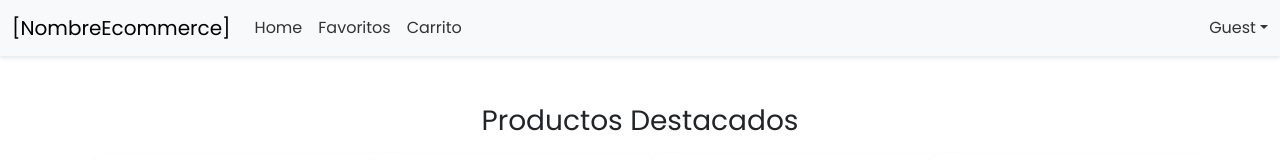
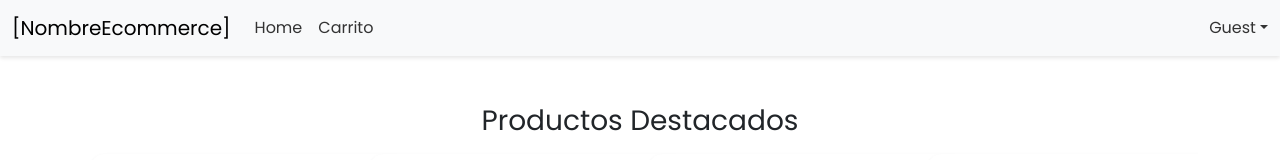
Before and after one commit to LucasAlderete/tpo-api-uade-frontend, a React (Vite) app: page / in a window 1280 px wide. Shown: the top 160 px of the page. Built offline with nearby package versions, Linux system fonts and the light colour scheme; data requests are answered from the project's data file.

Commit message:
Muevo mis favoritos abajo de mi perfil

```diff
--- a/src/components/Header.jsx
+++ b/src/components/Header.jsx
@@ -52,11 +52,6 @@ const Header = () => {
                 </Link>
               </li>
               <li className="nav-item">
-                <Link className="nav-link active" aria-current="page" to="/my-favorites">
-                  Favoritos
-                </Link>
-              </li>
-              <li className="nav-item">
                 <Link className="nav-link" aria-current="page" to="/cart">
                   Carrito
                 </Link>
@@ -84,7 +79,16 @@ const Header = () => {
                           to="/my-profile"
                           aria-current="page"
                         >
-                          My Profile
+                          Mi Perfil
+                        </Link>
+                      </li>
+                      <li>
+                        <Link
+                          className="dropdown-item"
+                          to="/my-favorites"
+                          aria-current="page"
+                        >
+                          Mis Favoritos
                         </Link>
                       </li>
                       <li>
```
